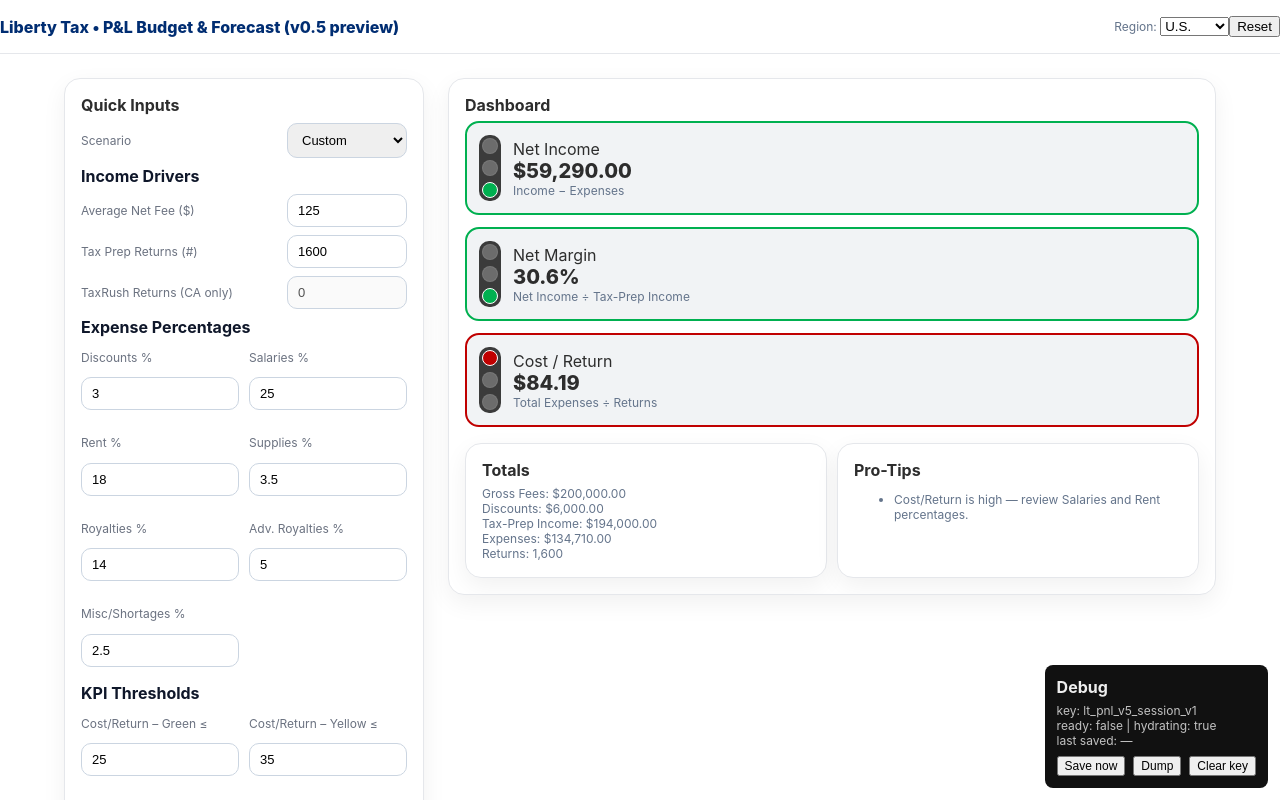
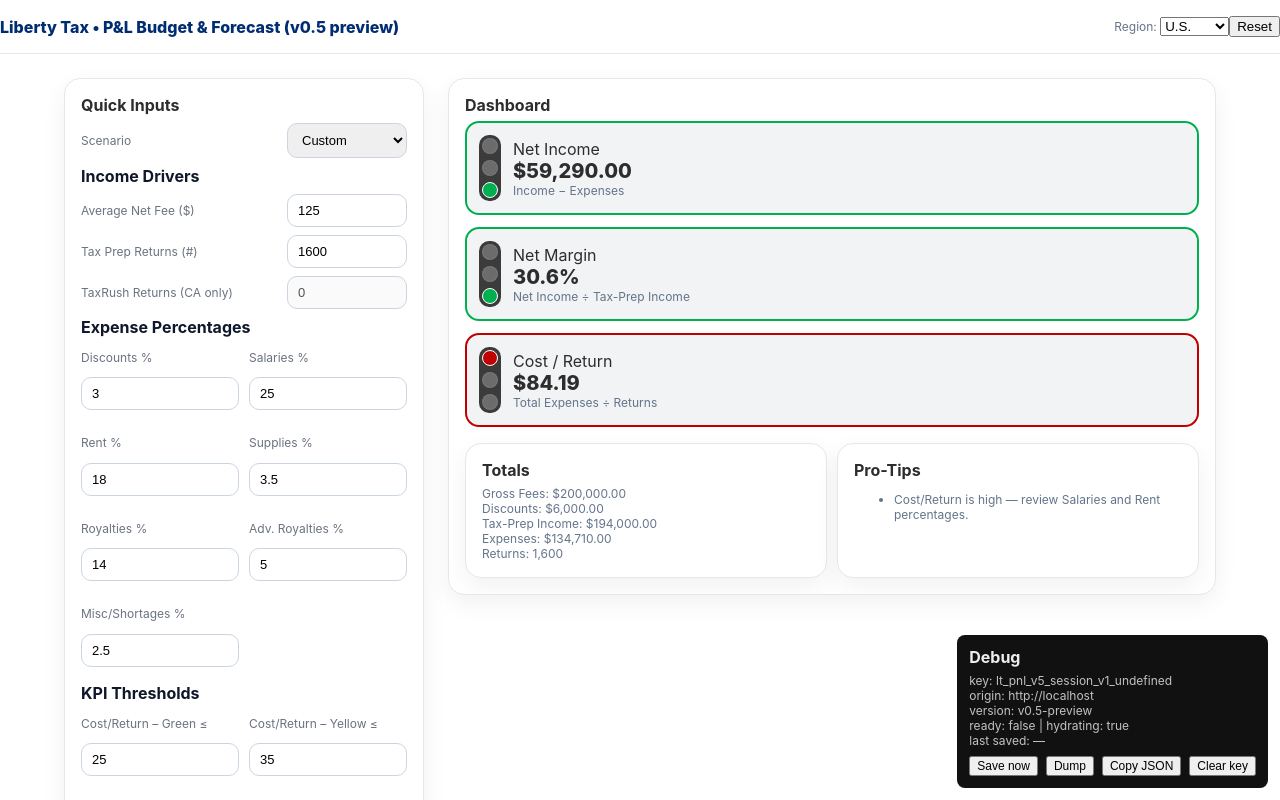
Before and after one commit to ScubaCod2020/libertytax-pnl-webapp, a React (Vite) app: page / in a window 1280 px wide. Shown: the top 800 px of the page. Built offline with nearby package versions, Linux system fonts and the light colour scheme.

Commit message:
Update App.tsx
feat(debug): surface origin+version in debug panel; add copy-to-clipboard for envelope

chore(hydrate): log origin/version on startup to diagnose cross-origin storage

chore(a11y): wire up label htmlFor/id pairs (non-functional)

```diff
--- a/src/App.tsx
+++ b/src/App.tsx
@@ -42,7 +42,10 @@ const defaultThresholds: Thresholds = {
 /* ──────────────────────────────────────────────────────────────────────────────
    3) Persistence schema (versioned envelope)
    ────────────────────────────────────────────────────────────────────────────── */
-const STORAGE_KEY = 'lt_pnl_v5_session_v1'
+const STORAGE_KEY = `lt_pnl_v5_session_v1_${APP_VERSION}`
+// add just under STORAGE_KEY
+const APP_VERSION = 'v0.5-preview'
+const ORIGIN = typeof window !== 'undefined' ? window.location.origin : 'ssr'
 
 type SessionState = {
   region: Region
@@ -167,6 +170,7 @@ export default function App() {
      ────────────────────────────────────────────────────────────────────────── */
   useEffect(() => {
   dbg('hydrate: start')
+  dbg('hydrate: start @ origin', ORIGIN, 'app', APP_VERSION)
   const env = loadEnvelope()
   const restored = env?.last ?? env?.baselines?.questionnaire
 
@@ -666,15 +670,32 @@ const savedAt = (() => {
   <div style={{ position:'fixed', right:12, bottom:12, padding:12, background:'#111', color:'#eee', borderRadius:8 }}>
     <div style={{ fontWeight:700, marginBottom:6 }}>Debug</div>
     <div style={{ fontSize:12, opacity:.8 }}>key: {STORAGE_KEY}</div>
+    <div style={{ fontSize:12, opacity:.8 }}>origin: {ORIGIN}</div>
+    <div style={{ fontSize:12, opacity:.8 }}>version: {APP_VERSION}</div>
     <div style={{ fontSize:12, opacity:.8 }}>ready: {String(readyRef.current)} | hydrating: {String(hydratingRef.current)}</div>
     <div style={{ fontSize:12, opacity:.8 }}>last saved: {savedAt}</div>
     <div style={{ display:'flex', gap:8, marginTop:8 }}>
       <button onClick={() => { dbg('ui: Save Now'); saveNow() }} style={{ fontSize:12 }}>Save now</button>
-      <button onClick={() => { dbg('ui: Dump storage'); console.log('ENVELOPE', loadEnvelope()) }} style={{ fontSize:12 }}>Dump</button>
-      <button onClick={() => { dbg('ui: Clear & reset'); localStorage.removeItem(STORAGE_KEY); }} style={{ fontSize:12 }}>Clear key</button>
+      <button onClick={() => {
+        dbg('ui: Dump storage');
+        const env = loadEnvelope();
+        console.log('ENVELOPE', env)
+      }} style={{ fontSize:12 }}>Dump</button>
+      <button onClick={() => {
+        try {
+          const env = loadEnvelope();
+          navigator.clipboard?.writeText(JSON.stringify(env ?? {}, null, 2));
+          dbg('ui: Copied envelope to clipboard');
+        } catch {}
+      }} style={{ fontSize:12 }}>Copy JSON</button>
+      <button onClick={() => {
+        dbg('ui: Clear & reset');
+        localStorage.removeItem(STORAGE_KEY);
+      }} style={{ fontSize:12 }}>Clear key</button>
     </div>
   </div>
 )}
+
 
       <div className="footer">
         Preview web app • Persistence enabled • Region gating (TaxRush CA-only) • Preset gating on hydration
```
